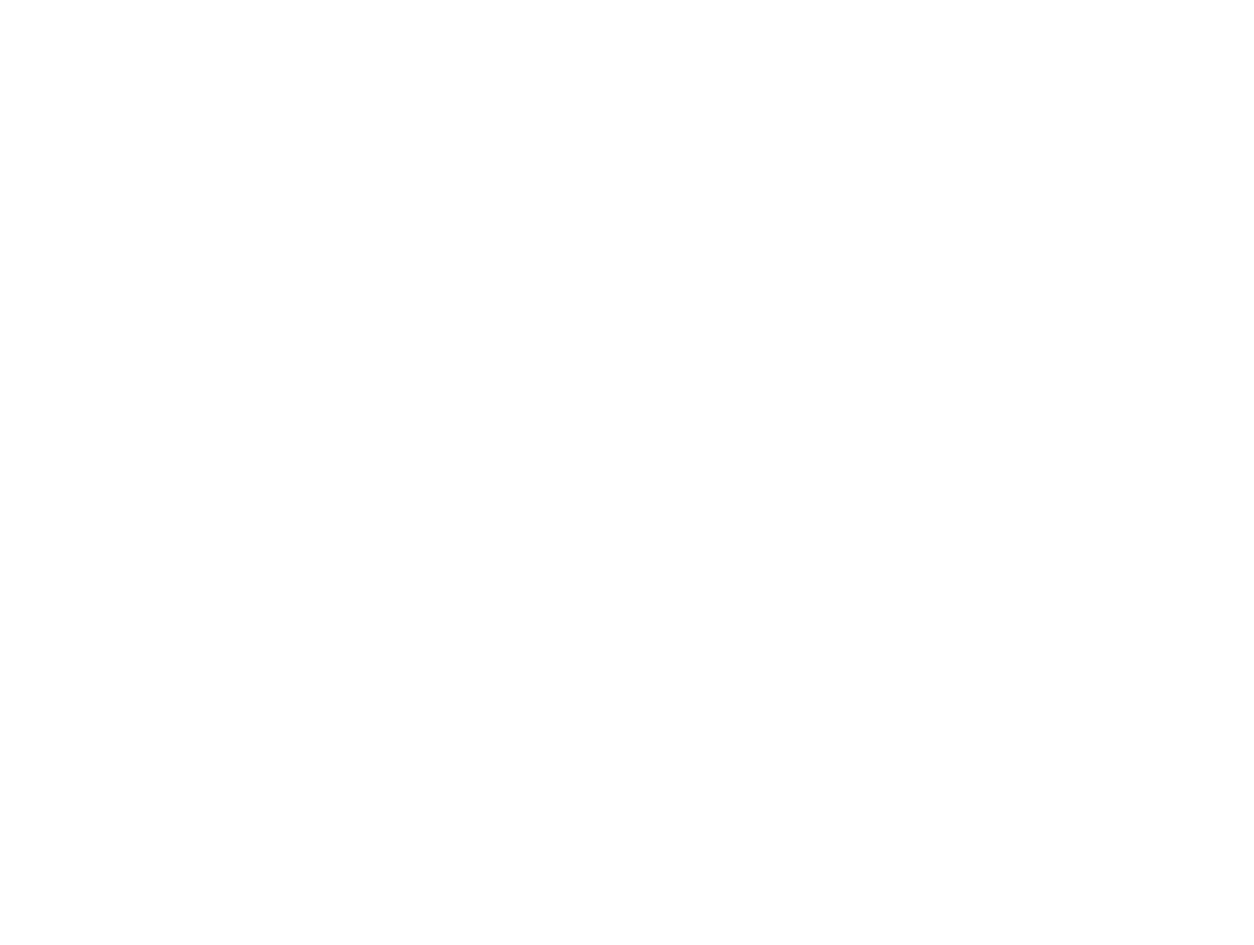
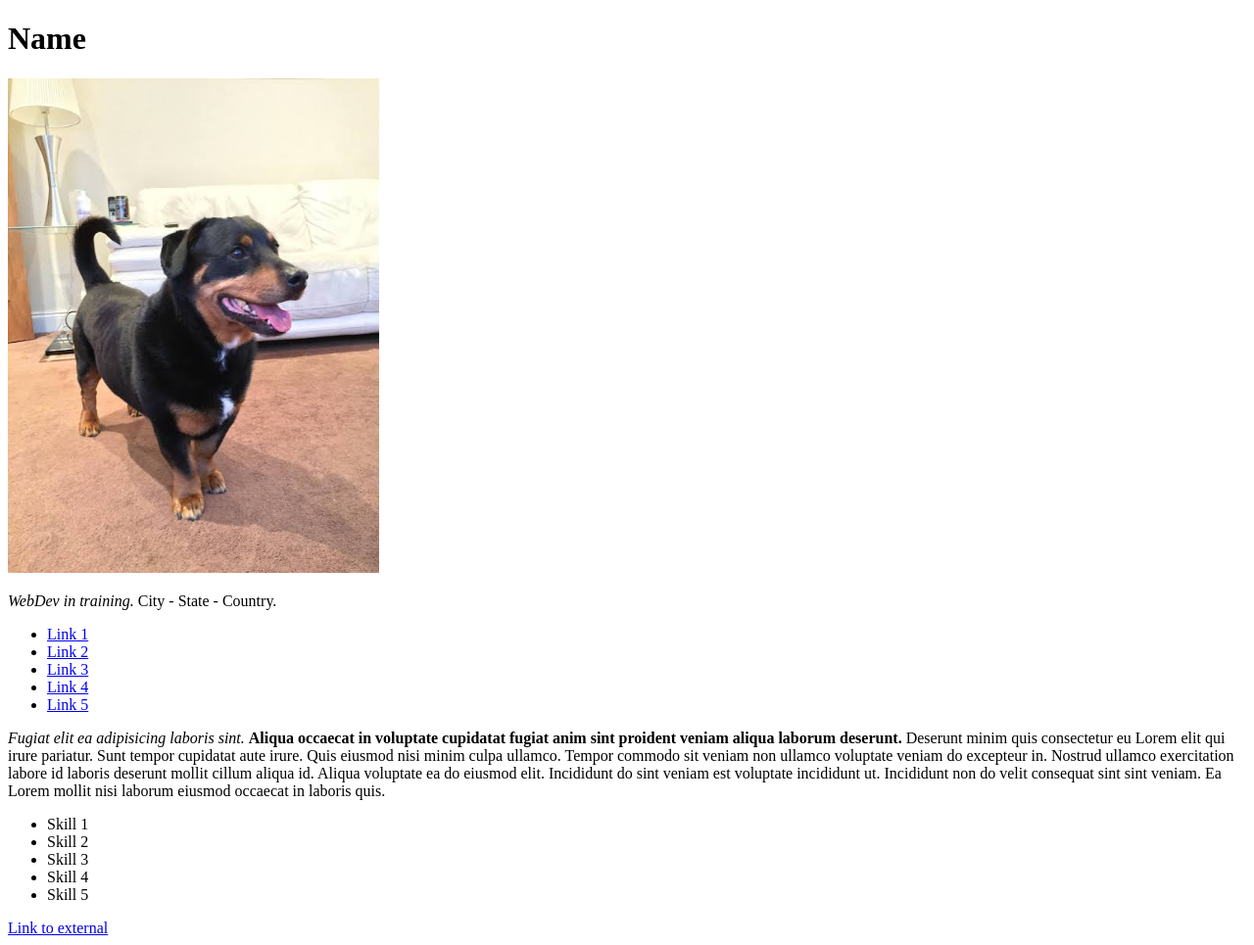
Before and after one commit to ja-coelho/ja-coelho.github.io, a plain HTML site: page index.html in a window 1280 px wide. Shown: the whole page at 98% size. Before the commit the page ends 800 px from the top, so only its background shows below. Drawn offline with Linux system fonts and the light colour scheme.

Commit message:
Portfolio skeleton

```diff
--- a/index.html
+++ b/index.html
@@ -1,12 +1,50 @@
 <!DOCTYPE html>
 <html lang="en">
+
 <head>
     <meta charset="UTF-8">
     <meta http-equiv="X-UA-Compatible" content="IE=edge">
     <meta name="viewport" content="width=device-width, initial-scale=1.0">
-    <title>Portfolio Project</title>
+    <link rel="stylesheet" href="./styles.css">
+    <title>Portfolio Project - Work In Progress</title>
 </head>
+
 <body>
+    <h1 class="titles" id="titles-name">Name</h1>
+
+    <img class="pictures" id="selfie" src="./images/asdsa.jpg" alt="Dog">
+
+    <div class="main-text">
+        <p id="basic-info-about-me">
+            <em>WebDev in training.</em> City - State - Country.
+        </p>
+    </div>
+
+    <ul class="lists" id="list-index">
+        <li><a href="#titles-name" class="links" id="link-internal">Link 1</a></li>
+        <li><a href="#selfie" class="links" id="link-internal">Link 2</a></li>
+        <li><a href="#basic-info-about-me" class="links" id="link-internal">Link 3</a></li>
+        <li><a href="#list-index" class="links" id="link-internal">Link 4</a></li>
+        <li><a href="#list-skills" class="links" id="link-internal">Link 5</a></li>
+    </ul>
+
+    <p>
+        <em>Fugiat elit ea adipisicing laboris sint.</em> <strong>Aliqua occaecat in voluptate cupidatat fugiat anim sint proident veniam aliqua laborum deserunt.</strong> Deserunt minim quis consectetur eu Lorem elit qui irure pariatur. Sunt tempor cupidatat aute irure. Quis eiusmod nisi minim culpa ullamco.
+
+        Tempor commodo sit veniam non ullamco voluptate veniam do excepteur in. Nostrud ullamco exercitation labore id laboris deserunt mollit cillum aliqua id. Aliqua voluptate ea do eiusmod elit.
+
+        Incididunt do sint veniam est voluptate incididunt ut. Incididunt non do velit consequat sint sint veniam. Ea Lorem mollit nisi laborum eiusmod occaecat in laboris quis.
+    </p>
+
+    <ul class="lists" id="list-skills">
+        <li>Skill 1</li>
+        <li>Skill 2</li>
+        <li>Skill 3</li>
+        <li>Skill 4</li>
+        <li>Skill 5</li>
+    </ul>
+
+    <a href="https://www.google.com" target="_blank" class="links" id="link-external">Link to external</a>
 
 </body>
 </html>
--- /dev/null
+++ b/styles.css
@@ -0,0 +1,51 @@
+.titles{
+
+}
+
+.pictures{
+    width: 75%;
+}
+
+.main-text{
+
+}
+
+.lists{
+
+}
+
+.links{
+
+}
+
+#titles-name{
+
+}
+
+#selfie{
+    width: 30%;
+}
+
+#list-index{
+
+}
+
+#basic-info-about-me{
+
+}
+
+#list-skills{
+
+}
+
+#link-internal{
+
+}
+
+#link-selfie{
+
+}
+
+#link-external{
+
+}
```
Also changed, not shown: images/asdsa.jpg (added).
